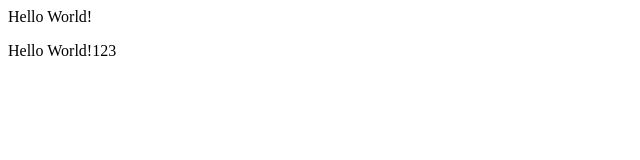
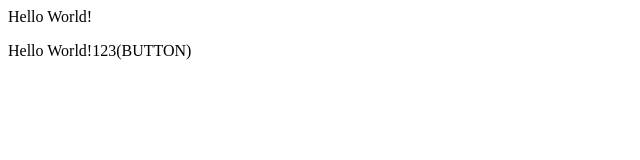
Before and after one commit to kshitijkhandelwalkk/LocalRepo, a plain HTML site: page index.html in a window 1280 px wide. Shown: the full height of the page, 0-640 px from the left. Drawn offline with Linux system fonts and the light colour scheme.

```diff
--- a/index.html
+++ b/index.html
@@ -1,2 +1,2 @@
 <p>Hello World!</p>
-<p>Hello World!123</p>
+<p>Hello World!123(BUTTON)</p>
```
